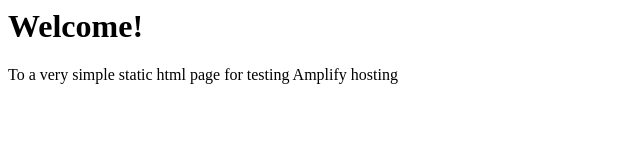
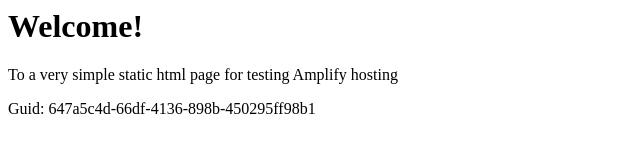
Before and after one commit to aws-aemilia-pdx/Github-PR-Commit-Integration-Test-DoNotTouch-GitHubAutoBuildCanaryTest-v1-preprod-us-west-2, a website: page src/index.html in a window 1280 px wide. Shown: the whole page, without its empty margins (0-640 px from the left). Drawn offline with Linux system fonts and the light colour scheme.

Commit message:
commit from integ tests

```diff
--- a/src/index.html
+++ b/src/index.html
@@ -1,3 +1,5 @@
+
+
 <html lang="en">
 
 <head>
@@ -10,6 +12,6 @@
 <body>
     <h1>Welcome!</h1>
     <p>To a very simple static html page for testing Amplify hosting</p>
-</body>
+    <p>Guid: 647a5c4d-66df-4136-898b-450295ff98b1</p></body>
 
 </html>
```
